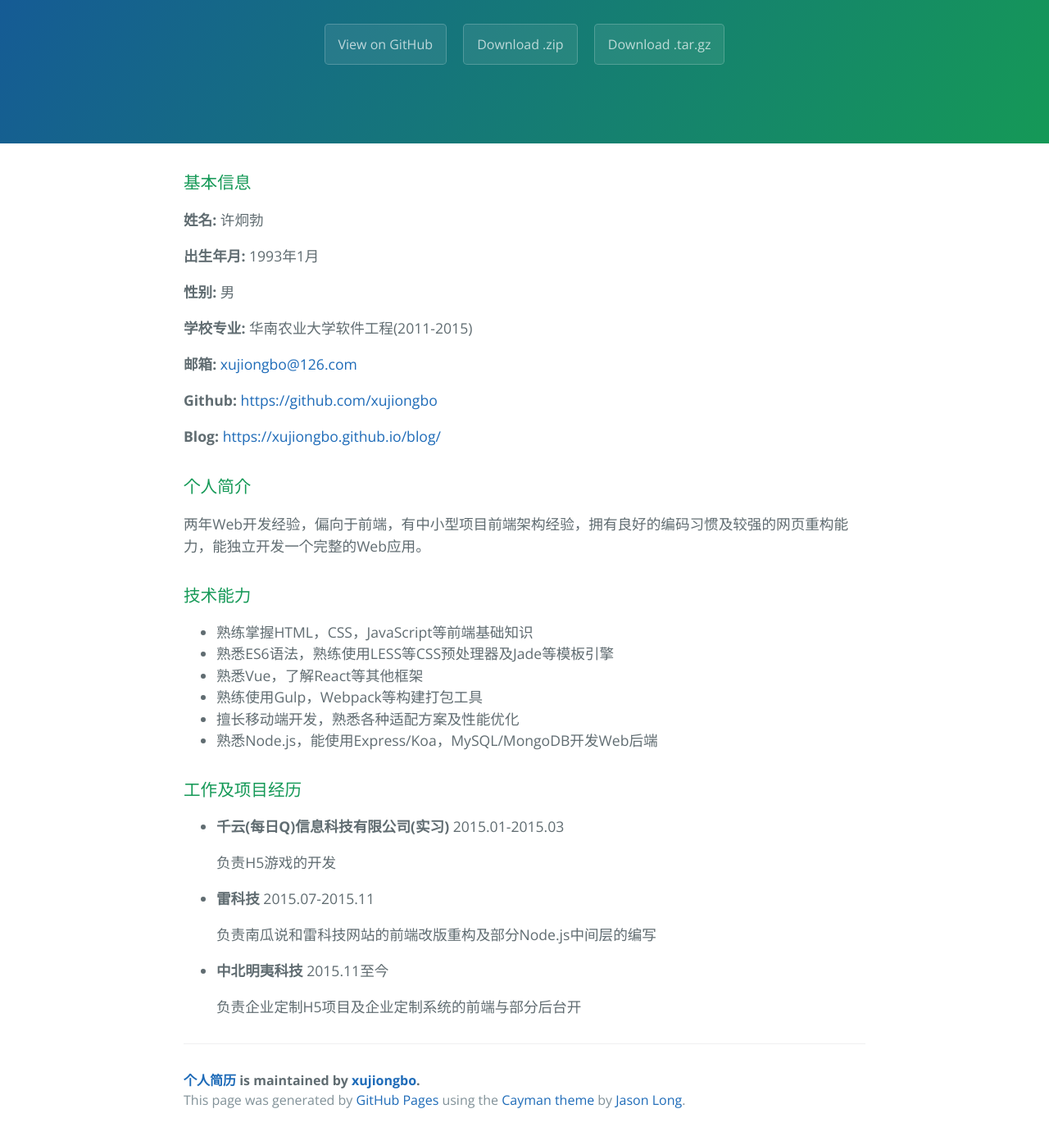
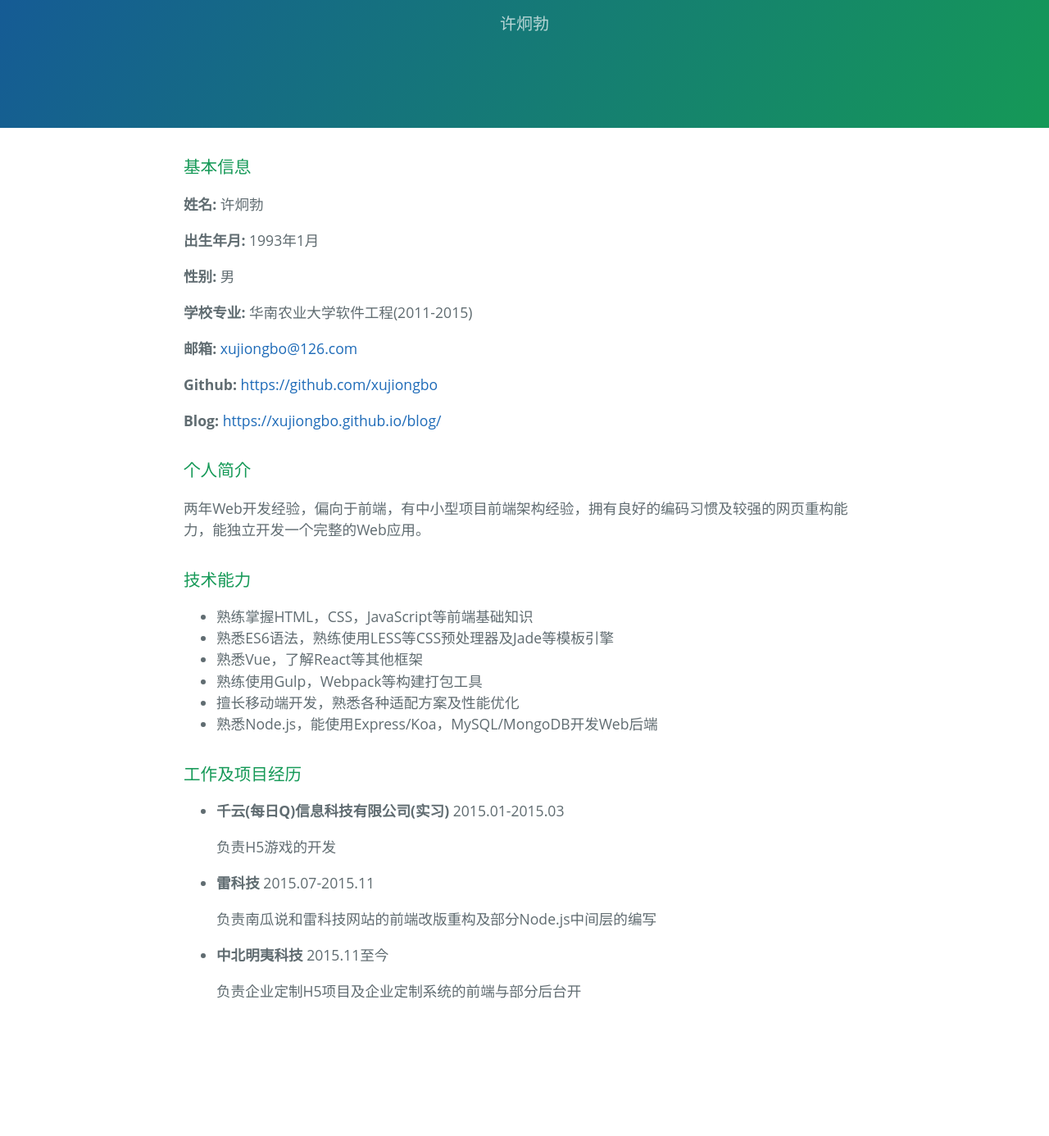
Before and after one commit to javoski/resume, a plain HTML site: page index.html in a window 1280 px wide. Shown: the part 161-1547 px from the top of the page at 82% size. After the commit the page ends 1433 px from the top, so only its background shows below. Drawn offline with nearby package versions, Linux system fonts and the light colour scheme.

Commit message:
remove buttons

```diff
--- a/index.html
+++ b/index.html
@@ -5,17 +5,13 @@
     <title>个人简历 by xujiongbo</title>
     <meta name="viewport" content="width=device-width, initial-scale=1">
     <link rel="stylesheet" type="text/css" href="stylesheets/normalize.css" media="screen">
-    <link href='https://fonts.googleapis.com/css?family=Open+Sans:400,700' rel='stylesheet' type='text/css'>
     <link rel="stylesheet" type="text/css" href="stylesheets/stylesheet.css" media="screen">
     <link rel="stylesheet" type="text/css" href="stylesheets/github-light.css" media="screen">
   </head>
   <body>
     <section class="page-header">
       <h1 class="project-name">个人简历</h1>
-      <h2 class="project-tagline"></h2>
-      <a href="https://github.com/xujiongbo/resume" class="btn">View on GitHub</a>
-      <a href="https://github.com/xujiongbo/resume/zipball/master" class="btn">Download .zip</a>
-      <a href="https://github.com/xujiongbo/resume/tarball/master" class="btn">Download .tar.gz</a>
+      <h2 class="project-tagline">许炯勃</h2>
     </section>
 
     <section class="main-content">
@@ -73,15 +69,6 @@
 <p>负责企业定制H5项目及企业定制系统的前端与部分后台开</p>
 </li>
 </ul>
-
-      <footer class="site-footer">
-        <span class="site-footer-owner"><a href="https://github.com/xujiongbo/resume">个人简历</a> is maintained by <a href="https://github.com/xujiongbo">xujiongbo</a>.</span>
-
-        <span class="site-footer-credits">This page was generated by <a href="https://pages.github.com">GitHub Pages</a> using the <a href="https://github.com/jasonlong/cayman-theme">Cayman theme</a> by <a href="https://twitter.com/jasonlong">Jason Long</a>.</span>
-      </footer>
-
     </section>
-
-
   </body>
 </html>
```
Also changed, not shown: README.md (added).
